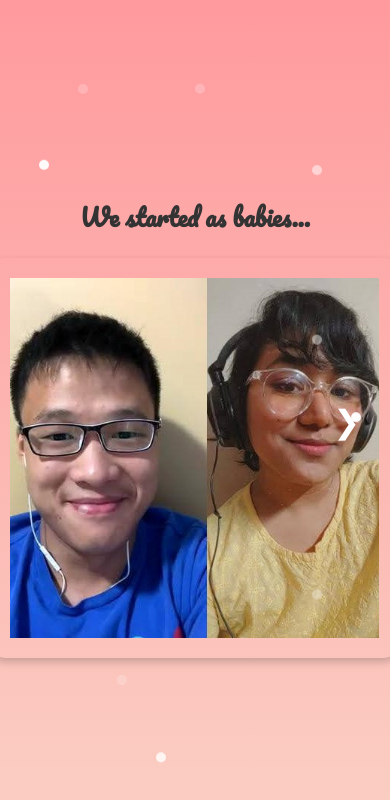
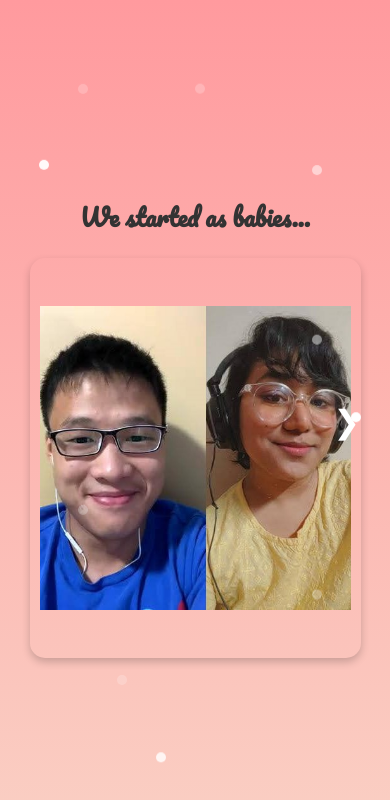
Before and after one commit to Noshin03/anniv3, a React (Create React App) app: page / in a window 390 px wide. Both pictures are taken after a click on the button "😘❤️". Shown: the top 800 px of the page. Built offline with nearby package versions, Linux system fonts and the light colour scheme.

Commit message:
audioaddedphotosscaled

```diff
--- a/src/Card.css
+++ b/src/Card.css
@@ -2,7 +2,8 @@
   perspective: 1000px;
   cursor: pointer;
   margin: 20px auto; /* Center the card and add margin */
-  max-width: calc(100% - 20px); /* Add some space on the sides */
+  max-width: calc(100% - 40px); /* Add some space on the sides */
+  box-sizing: border-box;
 }
 
 .c {
@@ -23,9 +24,7 @@
 .front img {
   width: 100%;
   height: 100%;
-  object-fit: cover; /* Ensure the image scales to cover the card without distortion */
-  padding: 10px; /* Add padding inside the card */
-  box-sizing: border-box; /* Include padding in size calculations */
+  object-fit: contain; /* Ensure the image scales to fit the card without distortion */
 }
 
 .back {
@@ -51,12 +50,13 @@
 }
 
 /* Media queries for responsive design */
-@media (max-width: 480px) {
+@media (max-width: 768px) {
   .card {
-    width: calc(90% - 20px); /* Adjusted to be a percentage for better responsiveness with space on sides */
-    margin: 10px auto; /* Center the card within the container */
+    width: 90%;
+    max-width: 90%;
     height: auto;
   }
+
   .c {
     padding: 10px;
   }
@@ -73,9 +73,11 @@
 
 @media (max-width: 480px) {
   .card {
-    width: 100%;
-    margin: 10px;
+    width: 90%;
+    margin: 10px auto; /* Center the card within the container */
     height: auto;
+    max-width: calc(100% - 20px); /* Ensure space on the sides */
+    box-sizing: border-box;
   }
 
   .c {
--- a/src/Card.js
+++ b/src/Card.js
@@ -43,7 +43,7 @@ const Card = ({ image, text }) => {
             const { naturalWidth, naturalHeight } = imgRef.current;
             const aspectRatio = naturalWidth / naturalHeight;
             const height = Math.min(window.innerHeight * 0.6, 400); // Adjust height based on viewport
-            const width = height * aspectRatio;
+            const width = window.innerWidth <= 480 ? window.innerWidth * 0.9 : height * aspectRatio; // Adjust width for mobile
             setDimensions({ width: `${width}px`, height: `${height}px` });
           }
         }} />
--- a/src/Slideshow.js
+++ b/src/Slideshow.js
@@ -1,4 +1,4 @@
-import React, { useState } from 'react';
+import React, { useState, useRef, useEffect } from 'react';
 import { useSpring, animated } from 'react-spring';
 import './Slideshow.css';
 import Card from './Card';
@@ -35,6 +35,7 @@ const photos = [
 const Slideshow = () => {
   const [index, setIndex] = useState(0);
   const [showKissingEmoji, setShowKissingEmoji] = useState(false);
+  const audioRef = useRef(null);
 
   const handleNext = () => {
     if (index < photos.length - 1) {
@@ -54,6 +55,12 @@ const Slideshow = () => {
       setShowKissingEmoji(false);
     }, 2000); // Hide after 2 seconds
   };
+
+  useEffect(() => {
+    if (audioRef.current) {
+      audioRef.current.play();
+    }
+  }, []);
 
   return (
     <div className="outer-container">
@@ -96,6 +103,7 @@ const Slideshow = () => {
       {showKissingEmoji && (
         <div className="kissing-emoji-animation">😘</div>
       )}
+      <audio ref={audioRef} src={process.env.PUBLIC_URL + '/bgmusic.mp3'} loop />
     </div>
   );
 };
```
Also changed, not shown: 1 other file (tests, documents, lock files or other folders).
